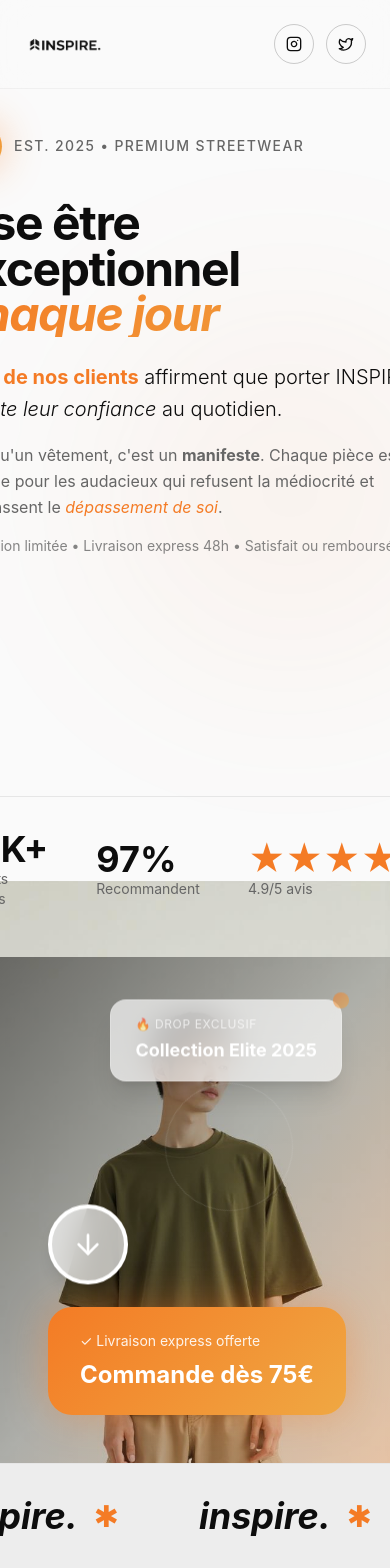
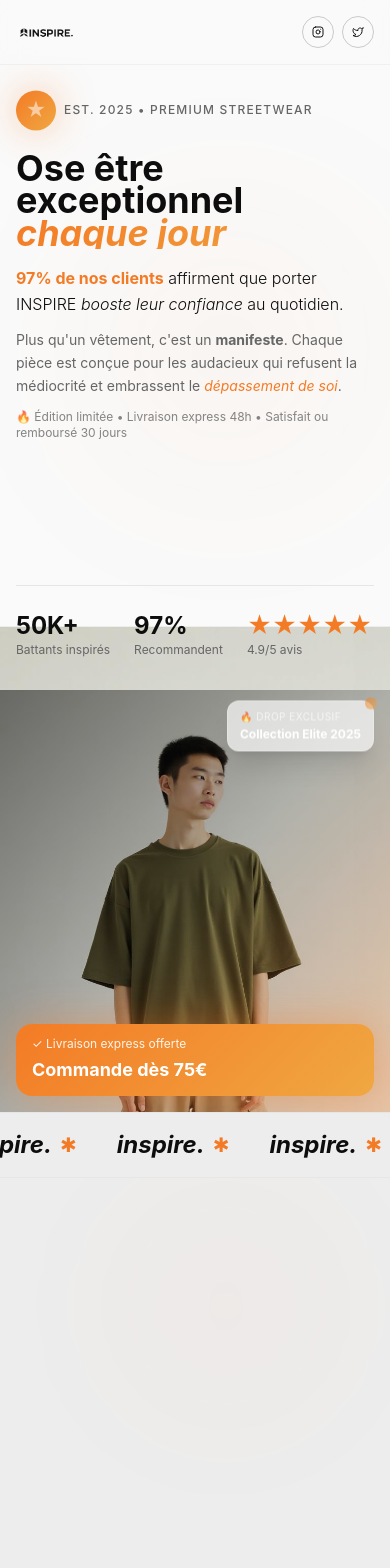
Before and after one commit to Adivra01/kayna, a React (Vite) app: page / in a window 390 px wide. Shown: the top 1568 px of the page. Built offline with nearby package versions, Linux system fonts and the light colour scheme; the HTML template or start-up script is replaced by a standard one.

Commit message:
Ensure 100% responsiveness

```diff
--- a/src/components/Hero.tsx
+++ b/src/components/Hero.tsx
@@ -100,10 +100,10 @@ const Hero = () => {
   return (
     <section ref={heroRef} className="relative min-h-screen overflow-hidden bg-background">
       {/* Header */}
-      <header className="fixed top-0 left-0 right-0 z-50 px-6 lg:px-12 py-6 flex items-center justify-between glass-effect border-b border-border/50">
-        <div className="flex items-center gap-8">
-          <img src={logo} alt="INSPIRE" className="h-8 lg:h-10 w-auto" />
-          <nav className="hidden lg:flex items-center gap-6 text-sm">
+      <header className="fixed top-0 left-0 right-0 z-50 px-4 sm:px-6 lg:px-12 py-4 lg:py-6 flex items-center justify-between glass-effect border-b border-border/50">
+        <div className="flex items-center gap-4 sm:gap-8">
+          <img src={logo} alt="INSPIRE" className="h-6 sm:h-8 lg:h-10 w-auto" />
+          <nav className="hidden md:flex items-center gap-4 lg:gap-6 text-xs lg:text-sm">
             <a href="#" className="relative hover:text-accent transition-colors group">
               Shop
               <span className="absolute -bottom-1 left-0 w-0 h-0.5 bg-accent transition-all group-hover:w-full"></span>
@@ -119,80 +119,80 @@ const Hero = () => {
           </nav>
         </div>
 
-        <div className="flex items-center gap-4">
-          <button className="hidden lg:block text-sm hover:text-accent transition-colors">Search</button>
-          <div className="flex gap-3">
-            <a href="#" className="w-10 h-10 rounded-full border border-foreground/20 flex items-center justify-center hover:bg-accent hover:text-white hover:border-accent hover:shadow-accent transition-all hover:scale-110">
-              <Instagram className="w-4 h-4" />
+        <div className="flex items-center gap-2 sm:gap-4">
+          <button className="hidden md:block text-xs lg:text-sm hover:text-accent transition-colors">Search</button>
+          <div className="flex gap-2 sm:gap-3">
+            <a href="#" className="w-8 h-8 sm:w-10 sm:h-10 rounded-full border border-foreground/20 flex items-center justify-center hover:bg-accent hover:text-white hover:border-accent hover:shadow-accent transition-all hover:scale-110">
+              <Instagram className="w-3 h-3 sm:w-4 sm:h-4" />
             </a>
-            <a href="#" className="w-10 h-10 rounded-full border border-foreground/20 flex items-center justify-center hover:bg-accent hover:text-white hover:border-accent hover:shadow-accent transition-all hover:scale-110">
-              <Twitter className="w-4 h-4" />
+            <a href="#" className="w-8 h-8 sm:w-10 sm:h-10 rounded-full border border-foreground/20 flex items-center justify-center hover:bg-accent hover:text-white hover:border-accent hover:shadow-accent transition-all hover:scale-110">
+              <Twitter className="w-3 h-3 sm:w-4 sm:h-4" />
             </a>
           </div>
         </div>
       </header>
 
       {/* Main Content - Full Width Split */}
-      <div className="min-h-screen flex flex-col lg:flex-row pt-20">
+      <div className="min-h-screen flex flex-col lg:flex-row pt-16 sm:pt-20 lg:pt-24">
         {/* Left Side - Content */}
-        <div className="lg:w-1/2 flex items-center justify-center px-6 lg:px-16 py-12 lg:py-0 relative">
+        <div className="lg:w-1/2 flex items-center justify-center px-4 sm:px-6 lg:px-12 xl:px-16 py-8 sm:py-12 lg:py-0 relative">
           {/* Ambient glow effect */}
-          <div className="absolute top-1/4 left-1/4 w-96 h-96 bg-accent/10 rounded-full blur-[100px] animate-pulse"></div>
+          <div className="absolute top-1/4 left-1/4 w-64 h-64 sm:w-96 sm:h-96 bg-accent/10 rounded-full blur-[100px] animate-pulse"></div>
 
-          <div className="max-w-2xl relative z-10">
-            <div className="space-y-6 lg:space-y-8">
-              <div className="flex items-center gap-3 animate-float">
-                <div className="w-12 h-12 rounded-full gradient-accent flex items-center justify-center shadow-glow">
-                  <span className="text-white text-2xl font-bold animate-glow">★</span>
+          <div className="max-w-2xl relative z-10 w-full">
+            <div className="space-y-4 sm:space-y-6 lg:space-y-8">
+              <div className="flex items-center gap-2 sm:gap-3 animate-float">
+                <div className="w-10 h-10 sm:w-12 sm:h-12 rounded-full gradient-accent flex items-center justify-center shadow-glow">
+                  <span className="text-white text-xl sm:text-2xl font-bold animate-glow">★</span>
                 </div>
-                <div className="text-sm uppercase tracking-widest text-muted-foreground font-medium">
+                <div className="text-xs sm:text-sm uppercase tracking-widest text-muted-foreground font-medium">
                   Est. 2025 • Premium Streetwear
                 </div>
               </div>
 
-              <h2 ref={headingRef} className="text-display font-bold leading-[0.9]">
+              <h2 ref={headingRef} className="text-4xl sm:text-5xl md:text-6xl lg:text-7xl xl:text-8xl font-bold leading-[0.9]">
                 <span className="block">Ose être</span>
                 <span className="block">exceptionnel</span>
                 <span className="block italic gradient-text">chaque jour</span>
               </h2>
 
-              <div ref={contentRef} className="space-y-4">
-                <p className="text-xl lg:text-3xl font-light leading-relaxed">
+              <div ref={contentRef} className="space-y-3 sm:space-y-4">
+                <p className="text-base sm:text-lg md:text-xl lg:text-2xl xl:text-3xl font-light leading-relaxed">
                   <span className="font-bold text-accent">97% de nos clients</span> affirment que porter INSPIRE
                   <span className="italic"> booste leur confiance</span> au quotidien.
                 </p>
-                <p className="text-base lg:text-lg text-muted-foreground max-w-lg leading-relaxed">
+                <p className="text-sm sm:text-base lg:text-lg text-muted-foreground max-w-lg leading-relaxed">
                   Plus qu'un vêtement, c'est un <span className="font-bold">manifeste</span>. Chaque pièce est conçue pour
                   les audacieux qui refusent la médiocrité et embrassent le <span className="italic text-accent">dépassement de soi</span>.
                 </p>
-                <p className="text-sm lg:text-base text-muted-foreground/80 max-w-lg">
+                <p className="text-xs sm:text-sm lg:text-base text-muted-foreground/80 max-w-lg">
                   🔥 Édition limitée • Livraison express 48h • Satisfait ou remboursé 30 jours
                 </p>
               </div>
 
-              <div ref={ctaRef} className="flex flex-col sm:flex-row gap-4 pt-4">
-                <button className="group relative px-10 py-5 gradient-accent text-white rounded-full font-bold text-lg overflow-hidden shadow-accent hover:shadow-glow transition-all hover:scale-105">
+              <div ref={ctaRef} className="flex flex-col sm:flex-row gap-3 sm:gap-4 pt-2 sm:pt-4">
+                <button className="group relative px-6 sm:px-8 lg:px-10 py-3 sm:py-4 lg:py-5 gradient-accent text-white rounded-full font-bold text-sm sm:text-base lg:text-lg overflow-hidden shadow-accent hover:shadow-glow transition-all hover:scale-105">
                   <span className="relative z-10">Explorer</span>
                   <div className="absolute inset-0 bg-white/20 translate-y-full group-hover:translate-y-0 transition-transform"></div>
                 </button>
-                <button className="px-10 py-5 border-2 border-foreground rounded-full font-bold text-lg hover:bg-foreground hover:text-background transition-all flex items-center justify-center gap-3 group hover:shadow-lg hover:scale-105">
+                <button className="px-6 sm:px-8 lg:px-10 py-3 sm:py-4 lg:py-5 border-2 border-foreground rounded-full font-bold text-sm sm:text-base lg:text-lg hover:bg-foreground hover:text-background transition-all flex items-center justify-center gap-2 sm:gap-3 group hover:shadow-lg hover:scale-105">
                   <span>Notre histoire</span>
-                  <ArrowDown className="w-5 h-5 rotate-[-90deg] group-hover:translate-x-1 transition-transform" />
+                  <ArrowDown className="w-4 h-4 sm:w-5 sm:h-5 rotate-[-90deg] group-hover:translate-x-1 transition-transform" />
                 </button>
               </div>
 
-              <div ref={statsRef} className="flex items-center gap-12 pt-8 border-t border-border">
+              <div ref={statsRef} className="flex flex-wrap items-center gap-6 sm:gap-8 lg:gap-12 pt-6 sm:pt-8 border-t border-border">
                 <div className="group cursor-pointer">
-                  <div className="text-4xl font-bold group-hover:text-accent transition-colors">50K+</div>
-                  <div className="text-sm text-muted-foreground">Battants inspirés</div>
+                  <div className="text-2xl sm:text-3xl lg:text-4xl font-bold group-hover:text-accent transition-colors">50K+</div>
+                  <div className="text-xs sm:text-sm text-muted-foreground">Battants inspirés</div>
                 </div>
                 <div className="group cursor-pointer">
-                  <div className="text-4xl font-bold group-hover:text-accent transition-colors">97%</div>
-                  <div className="text-sm text-muted-foreground">Recommandent</div>
+                  <div className="text-2xl sm:text-3xl lg:text-4xl font-bold group-hover:text-accent transition-colors">97%</div>
+                  <div className="text-xs sm:text-sm text-muted-foreground">Recommandent</div>
                 </div>
                 <div className="group cursor-pointer">
-                  <div className="text-4xl font-bold text-accent">★★★★★</div>
-                  <div className="text-sm text-muted-foreground">4.9/5 avis</div>
+                  <div className="text-2xl sm:text-3xl lg:text-4xl font-bold text-accent">★★★★★</div>
+                  <div className="text-xs sm:text-sm text-muted-foreground">4.9/5 avis</div>
                 </div>
               </div>
             </div>
@@ -200,7 +200,7 @@ const Hero = () => {
         </div>
 
         {/* Right Side - Image */}
-        <div ref={imageRef} className="lg:w-1/2 relative min-h-[60vh] lg:min-h-screen">
+        <div ref={imageRef} className="lg:w-1/2 relative min-h-[50vh] sm:min-h-[60vh] lg:min-h-screen">
             <div className="absolute inset-0">
             <img
               src={heroImage}
@@ -210,26 +210,26 @@ const Hero = () => {
             <div className="absolute inset-0 bg-gradient-to-br from-black/50 via-black/20 to-accent/30" />
 
             {/* Floating Elements with enhanced design */}
-            <div className="absolute top-12 right-12 glass-effect border border-white/20 px-6 py-4 rounded-2xl shadow-xl animate-float">
-              <div className="text-xs text-white/70 mb-1 uppercase tracking-wider">🔥 Drop exclusif</div>
-              <div className="text-lg font-bold text-white">Collection Elite 2025</div>
-              <div className="absolute -top-2 -right-2 w-4 h-4 rounded-full gradient-accent animate-glow"></div>
+            <div className="absolute top-4 right-4 sm:top-8 sm:right-8 lg:top-12 lg:right-12 glass-effect border border-white/20 px-3 py-2 sm:px-4 sm:py-3 lg:px-6 lg:py-4 rounded-xl sm:rounded-2xl shadow-xl animate-float">
+              <div className="text-[10px] sm:text-xs text-white/70 mb-0.5 sm:mb-1 uppercase tracking-wider">🔥 Drop exclusif</div>
+              <div className="text-xs sm:text-sm lg:text-lg font-bold text-white">Collection Elite 2025</div>
+              <div className="absolute -top-1 -right-1 sm:-top-2 sm:-right-2 w-3 h-3 sm:w-4 sm:h-4 rounded-full gradient-accent animate-glow"></div>
             </div>
 
-            <div className="absolute bottom-12 left-12 gradient-accent text-white px-8 py-6 rounded-3xl shadow-glow hover:scale-105 transition-all cursor-pointer group">
-              <div className="text-sm mb-2 opacity-90">✓ Livraison express offerte</div>
-              <div className="text-2xl font-bold">Commande dès 75€</div>
-              <div className="absolute inset-0 bg-white/20 rounded-3xl opacity-0 group-hover:opacity-100 transition-opacity"></div>
+            <div className="absolute bottom-4 left-4 right-4 sm:bottom-8 sm:left-8 sm:right-auto lg:bottom-12 lg:left-12 gradient-accent text-white px-4 py-3 sm:px-6 sm:py-4 lg:px-8 lg:py-6 rounded-2xl sm:rounded-3xl shadow-glow hover:scale-105 transition-all cursor-pointer group">
+              <div className="text-xs sm:text-sm mb-1 sm:mb-2 opacity-90">✓ Livraison express offerte</div>
+              <div className="text-lg sm:text-xl lg:text-2xl font-bold">Commande dès 75€</div>
+              <div className="absolute inset-0 bg-white/20 rounded-2xl sm:rounded-3xl opacity-0 group-hover:opacity-100 transition-opacity"></div>
             </div>
 
-            <div className="absolute top-1/2 left-12 -translate-y-1/2 animate-float">
-              <div className="w-20 h-20 rounded-full border-4 border-white flex items-center justify-center glass-effect cursor-pointer hover:scale-110 transition-all group shadow-lg hover:shadow-glow">
-                <ArrowDown className="w-8 h-8 text-white group-hover:animate-bounce" />
+            <div className="hidden lg:block absolute top-1/2 left-8 lg:left-12 -translate-y-1/2 animate-float">
+              <div className="w-16 h-16 lg:w-20 lg:h-20 rounded-full border-3 lg:border-4 border-white flex items-center justify-center glass-effect cursor-pointer hover:scale-110 transition-all group shadow-lg hover:shadow-glow">
+                <ArrowDown className="w-6 h-6 lg:w-8 lg:h-8 text-white group-hover:animate-bounce" />
               </div>
             </div>
 
             {/* Decorative rotating element */}
-            <div className="absolute top-1/4 right-1/4 w-32 h-32 border border-white/10 rounded-full animate-rotate-slow"></div>
+            <div className="hidden lg:block absolute top-1/4 right-1/4 w-24 h-24 lg:w-32 lg:h-32 border border-white/10 rounded-full animate-rotate-slow"></div>
           </div>
         </div>
       </div>
--- a/src/components/MarqueeText.tsx
+++ b/src/components/MarqueeText.tsx
@@ -21,12 +21,12 @@ const MarqueeText = () => {
   }, []);
 
   return (
-    <div className="py-8 border-y border-border overflow-hidden bg-secondary">
+    <div className="py-4 sm:py-6 lg:py-8 border-y border-border overflow-hidden bg-secondary">
       <div ref={marqueeRef} className="flex whitespace-nowrap">
         {Array.from({ length: 10 }).map((_, i) => (
-          <div key={i} className="flex items-center px-8">
-            <span className="text-4xl font-bold italic">inspire.</span>
-            <span className="icon-accent text-3xl mx-4">✱</span>
+          <div key={i} className="flex items-center px-4 sm:px-6 lg:px-8">
+            <span className="text-2xl sm:text-3xl lg:text-4xl font-bold italic">inspire.</span>
+            <span className="icon-accent text-xl sm:text-2xl lg:text-3xl mx-2 sm:mx-3 lg:mx-4">✱</span>
           </div>
         ))}
       </div>
--- a/src/components/ProductGrid.tsx
+++ b/src/components/ProductGrid.tsx
@@ -87,31 +87,31 @@ const ProductGrid = () => {
   }, []);
 
   return (
-    <section ref={gridRef} className="py-24 lg:py-32 bg-secondary relative overflow-hidden">
-      <div className="absolute top-0 left-1/4 w-96 h-96 bg-accent/5 rounded-full blur-3xl animate-pulse" />
-      <div className="absolute bottom-0 right-1/4 w-96 h-96 bg-accent/5 rounded-full blur-3xl animate-pulse delay-1000" />
+    <section ref={gridRef} className="py-16 sm:py-20 lg:py-24 xl:py-32 bg-secondary relative overflow-hidden">
+      <div className="absolute top-0 left-1/4 w-64 h-64 sm:w-80 sm:h-80 lg:w-96 lg:h-96 bg-accent/5 rounded-full blur-3xl animate-pulse" />
+      <div className="absolute bottom-0 right-1/4 w-64 h-64 sm:w-80 sm:h-80 lg:w-96 lg:h-96 bg-accent/5 rounded-full blur-3xl animate-pulse delay-1000" />
 
-      <div className="container mx-auto px-6 lg:px-12 relative z-10">
+      <div className="container mx-auto px-4 sm:px-6 lg:px-12 relative z-10">
         {/* Header */}
-        <div ref={headerRef} className="flex flex-col lg:flex-row justify-between items-start lg:items-end mb-16 gap-8">
+        <div ref={headerRef} className="flex flex-col lg:flex-row justify-between items-start lg:items-end mb-8 sm:mb-12 lg:mb-16 gap-4 sm:gap-6 lg:gap-8">
           <div>
-            <div className="inline-flex items-center gap-3 px-5 py-2 gradient-accent rounded-full mb-6 shadow-accent animate-float">
-              <span className="text-white text-2xl animate-glow">★</span>
-              <span className="text-sm font-bold text-white tracking-wider">TOP VENTES</span>
+            <div className="inline-flex items-center gap-2 sm:gap-3 px-4 sm:px-5 py-1.5 sm:py-2 gradient-accent rounded-full mb-4 sm:mb-6 shadow-accent animate-float">
+              <span className="text-white text-xl sm:text-2xl animate-glow">★</span>
+              <span className="text-xs sm:text-sm font-bold text-white tracking-wider">TOP VENTES</span>
             </div>
-            <h2 className="text-display font-bold leading-none">
+            <h2 className="text-4xl sm:text-5xl md:text-6xl lg:text-7xl xl:text-8xl font-bold leading-none">
               Les pièces qui
               <span className="block italic gradient-text">cartonnent</span>
             </h2>
           </div>
-          <p className="text-lg lg:text-xl max-w-md text-muted-foreground text-balance">
+          <p className="text-sm sm:text-base md:text-lg lg:text-xl max-w-md text-muted-foreground text-balance">
             <span className="font-bold text-accent">+10 000 clients</span> ont déjà craqué.
             Qualité premium testée et approuvée par notre communauté.
           </p>
         </div>
 
         {/* Asymmetric Grid */}
-        <div className="grid grid-cols-2 lg:grid-cols-4 gap-4 lg:gap-6">
+        <div className="grid grid-cols-1 sm:grid-cols-2 lg:grid-cols-4 gap-3 sm:gap-4 lg:gap-6">
           {products.map((product, index) => {
             const sizes = [
               "lg:col-span-2 lg:row-span-2", // Large
@@ -125,9 +125,9 @@ const ProductGrid = () => {
               <div
                 key={product.id}
                 ref={(el) => (cardsRef.current[index] = el)}
-                className={`group cursor-pointer ${sizes[index]} ${index % 2 === 0 ? 'col-span-2' : 'col-span-1'}`}
+                className={`group cursor-pointer ${sizes[index]} ${index === 0 ? 'sm:col-span-2' : 'sm:col-span-1'}`}
               >
-                <div className="relative rounded-3xl overflow-hidden bg-background h-full min-h-[300px] lg:min-h-[400px] shadow-md hover:shadow-xl transition-shadow">
+                <div className="relative rounded-2xl sm:rounded-3xl overflow-hidden bg-background h-full min-h-[250px] sm:min-h-[300px] lg:min-h-[400px] shadow-md hover:shadow-xl transition-shadow">
                   <img
                     src={product.image}
                     alt={product.title}
@@ -136,25 +136,25 @@ const ProductGrid = () => {
                   <div className="overlay absolute inset-0 bg-gradient-to-t from-black/90 via-black/30 to-transparent opacity-0 transition-all duration-500" />
 
                   {/* Hover Content */}
-                  <div className="hover-content absolute bottom-0 left-0 right-0 p-6 opacity-0 translate-y-5">
-                    <h3 className="text-white text-xl lg:text-2xl font-bold mb-2">{product.title}</h3>
+                  <div className="hover-content absolute bottom-0 left-0 right-0 p-4 sm:p-6 opacity-0 translate-y-5">
+                    <h3 className="text-white text-lg sm:text-xl lg:text-2xl font-bold mb-2">{product.title}</h3>
                     <div className="flex items-center justify-between">
-                      <span className="text-white/80 text-sm">{product.year}</span>
-                      <button className="w-12 h-12 rounded-full gradient-accent text-white flex items-center justify-center hover:scale-110 transition-all shadow-glow">
-                        <ArrowRight className="w-5 h-5" />
+                      <span className="text-white/80 text-xs sm:text-sm">{product.year}</span>
+                      <button className="w-10 h-10 sm:w-12 sm:h-12 rounded-full gradient-accent text-white flex items-center justify-center hover:scale-110 transition-all shadow-glow">
+                        <ArrowRight className="w-4 h-4 sm:w-5 sm:h-5" />
                       </button>
                     </div>
                   </div>
 
                   {/* Tags */}
                   {product.tag && (
-                    <div className="absolute top-4 left-4 px-4 py-2 glass-effect border border-white/20 rounded-full shadow-lg animate-float">
-                      <span className="text-xs font-bold">NEW</span>
+                    <div className="absolute top-3 left-3 sm:top-4 sm:left-4 px-3 py-1.5 sm:px-4 sm:py-2 glass-effect border border-white/20 rounded-full shadow-lg animate-float">
+                      <span className="text-[10px] sm:text-xs font-bold">NEW</span>
                     </div>
                   )}
 
                   {index === 0 && (
-                    <div className="absolute top-4 right-4 w-16 h-16 rounded-full gradient-accent text-white flex items-center justify-center text-sm font-bold shadow-glow animate-glow">
+                    <div className="absolute top-3 right-3 sm:top-4 sm:right-4 w-12 h-12 sm:w-16 sm:h-16 rounded-full gradient-accent text-white flex items-center justify-center text-xs sm:text-sm font-bold shadow-glow animate-glow">
                       TOP
                     </div>
                   )}
@@ -167,10 +167,10 @@ const ProductGrid = () => {
           })}
         </div>
 
-        <div className="mt-16 flex justify-center">
-          <button className="group relative px-12 py-5 rounded-full gradient-accent text-white hover:scale-105 transition-all flex items-center gap-4 shadow-accent hover:shadow-glow font-bold text-lg overflow-hidden">
+        <div className="mt-8 sm:mt-12 lg:mt-16 flex justify-center">
+          <button className="group relative px-8 sm:px-10 lg:px-12 py-3 sm:py-4 lg:py-5 rounded-full gradient-accent text-white hover:scale-105 transition-all flex items-center gap-3 sm:gap-4 shadow-accent hover:shadow-glow font-bold text-sm sm:text-base lg:text-lg overflow-hidden">
             <span className="relative z-10">Voir tout</span>
-            <ArrowRight className="w-6 h-6 group-hover:translate-x-2 transition-transform relative z-10" />
+            <ArrowRight className="w-5 h-5 sm:w-6 sm:h-6 group-hover:translate-x-2 transition-transform relative z-10" />
             <div className="absolute inset-0 bg-white/20 translate-x-[-100%] group-hover:translate-x-0 transition-transform duration-500"></div>
           </button>
         </div>
```
Also changed, not shown: src/components/AboutSection.tsx (+37 -37 lines), src/components/CategorySection.tsx (+32 -32 lines).
